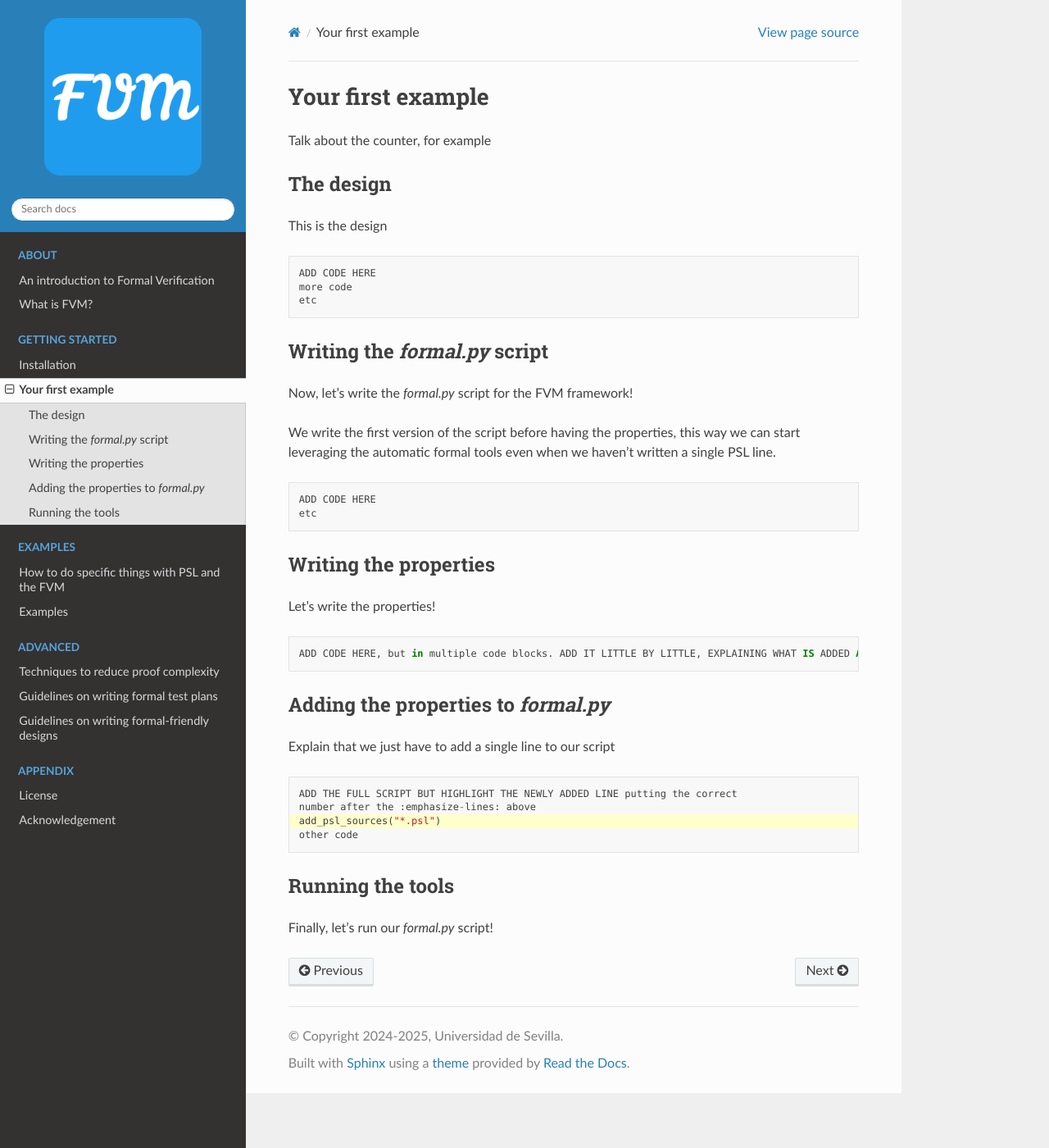
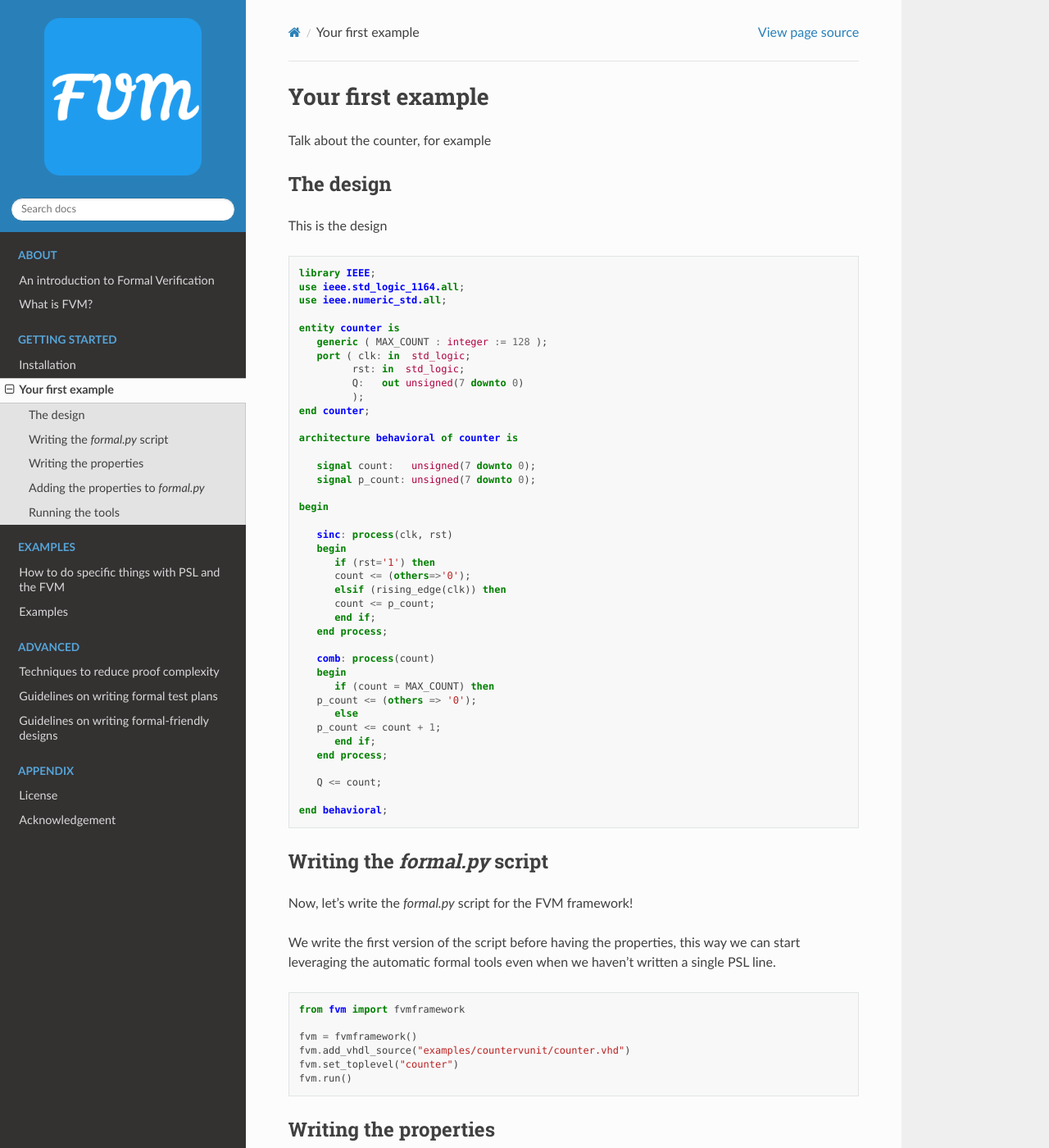
Before and after one commit to fvmformal/fvm, a Sphinx documentation site: the page built from doc/sphinx/source/firstexample.rst, in a window 1280 px wide and 1400 px high. Shown: the whole window at 82% size. Built offline with Sphinx 7.4.7 and the Read the Docs theme 3.1.0, drawn with Linux system fonts in a browser that asks for light colours; pages that are not in the unit, such as notebooks, are missing from menus.

Commit message:
Doc: adding code to the first example

```diff
--- a/doc/sphinx/source/firstexample.rst
+++ b/doc/sphinx/source/firstexample.rst
@@ -12,9 +12,46 @@ This is the design
 
 .. code-block:: vhdl
 
-   ADD CODE HERE
-   more code
-   etc
+   library IEEE;
+   use ieee.std_logic_1164.all;
+   use ieee.numeric_std.all;
+
+   entity counter is
+      generic ( MAX_COUNT : integer := 128 );
+      port ( clk: in  std_logic;
+            rst: in  std_logic;
+            Q:   out unsigned(7 downto 0)
+            );
+   end counter;
+
+   architecture behavioral of counter is
+
+      signal count:   unsigned(7 downto 0);
+      signal p_count: unsigned(7 downto 0);
+
+   begin
+
+      sinc: process(clk, rst)
+      begin
+         if (rst='1') then
+         count <= (others=>'0');
+         elsif (rising_edge(clk)) then
+         count <= p_count;
+         end if;
+      end process;
+
+      comb: process(count)
+      begin
+         if (count = MAX_COUNT) then
+      p_count <= (others => '0');
+         else
+      p_count <= count + 1;
+         end if;
+      end process;
+
+      Q <= count;
+
+   end behavioral;
 
 Writing the `formal.py` script
 ------------------------------
@@ -27,8 +64,12 @@ a single PSL line.
 
 .. code-block:: python
 
-   ADD CODE HERE
-   etc
+   from fvm import fvmframework
+
+   fvm = fvmframework()
+   fvm.add_vhdl_source("examples/countervunit/counter.vhd")
+   fvm.set_toplevel("counter")
+   fvm.run()
 
 Writing the properties
 ----------------------
@@ -45,12 +86,14 @@ Adding the properties to `formal.py`
 Explain that we just have to add a single line to our script
 
 .. code-block:: python
-   :emphasize-lines: 3
+   :emphasize-lines: 4
+   from fvm import fvmframework
 
-   ADD THE FULL SCRIPT BUT HIGHLIGHT THE NEWLY ADDED LINE putting the correct
-   number after the :emphasize-lines: above
-   add_psl_sources("*.psl")
-   other code
+   fvm = fvmframework()
+   fvm.add_vhdl_source("examples/countervunit/counter.vhd")
+   fvm.add_psl_source("examples/countervunit/counter_properties.psl")
+   fvm.set_toplevel("counter")
+   fvm.run()
 
 Running the tools
 -----------------
```
